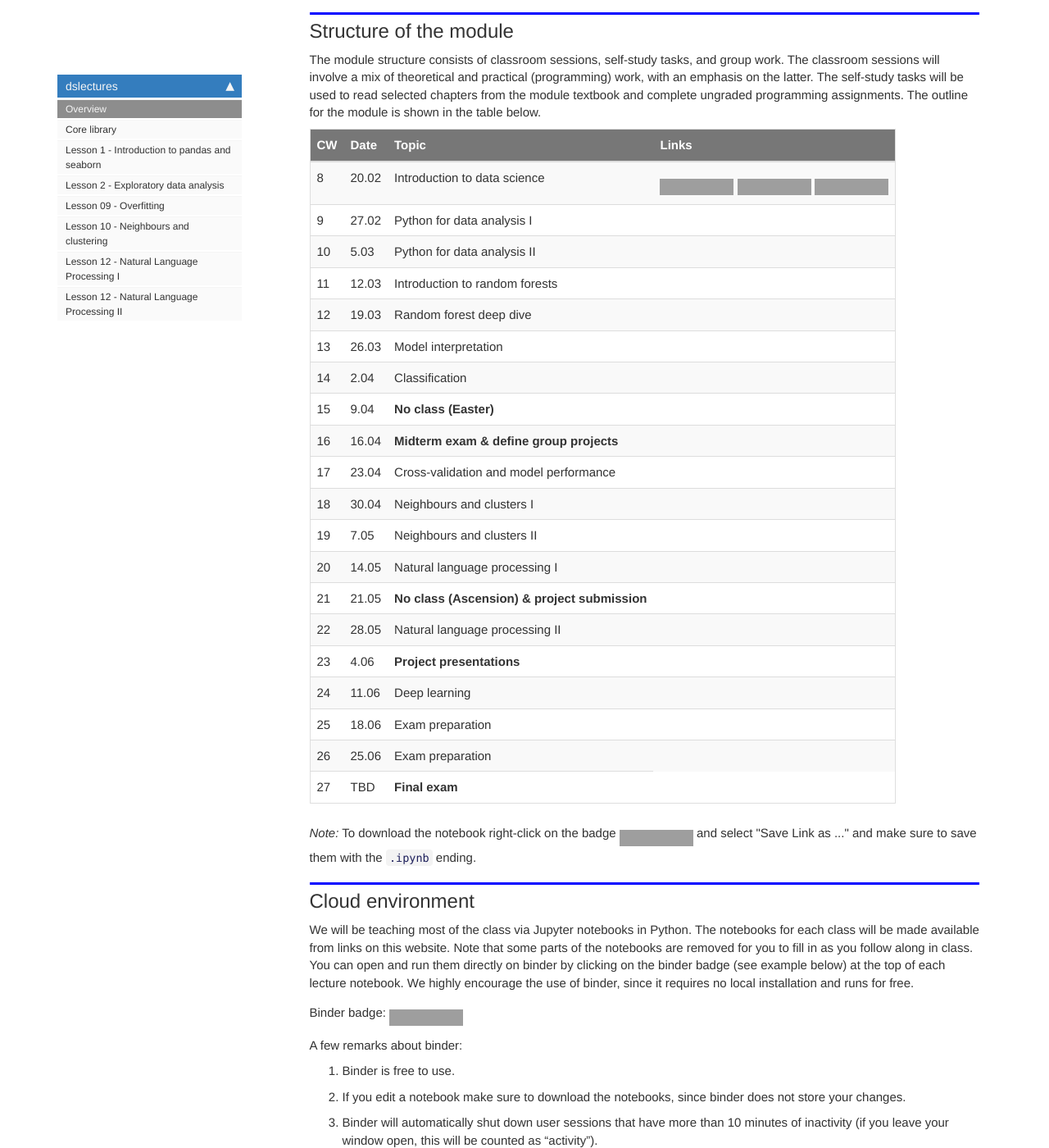
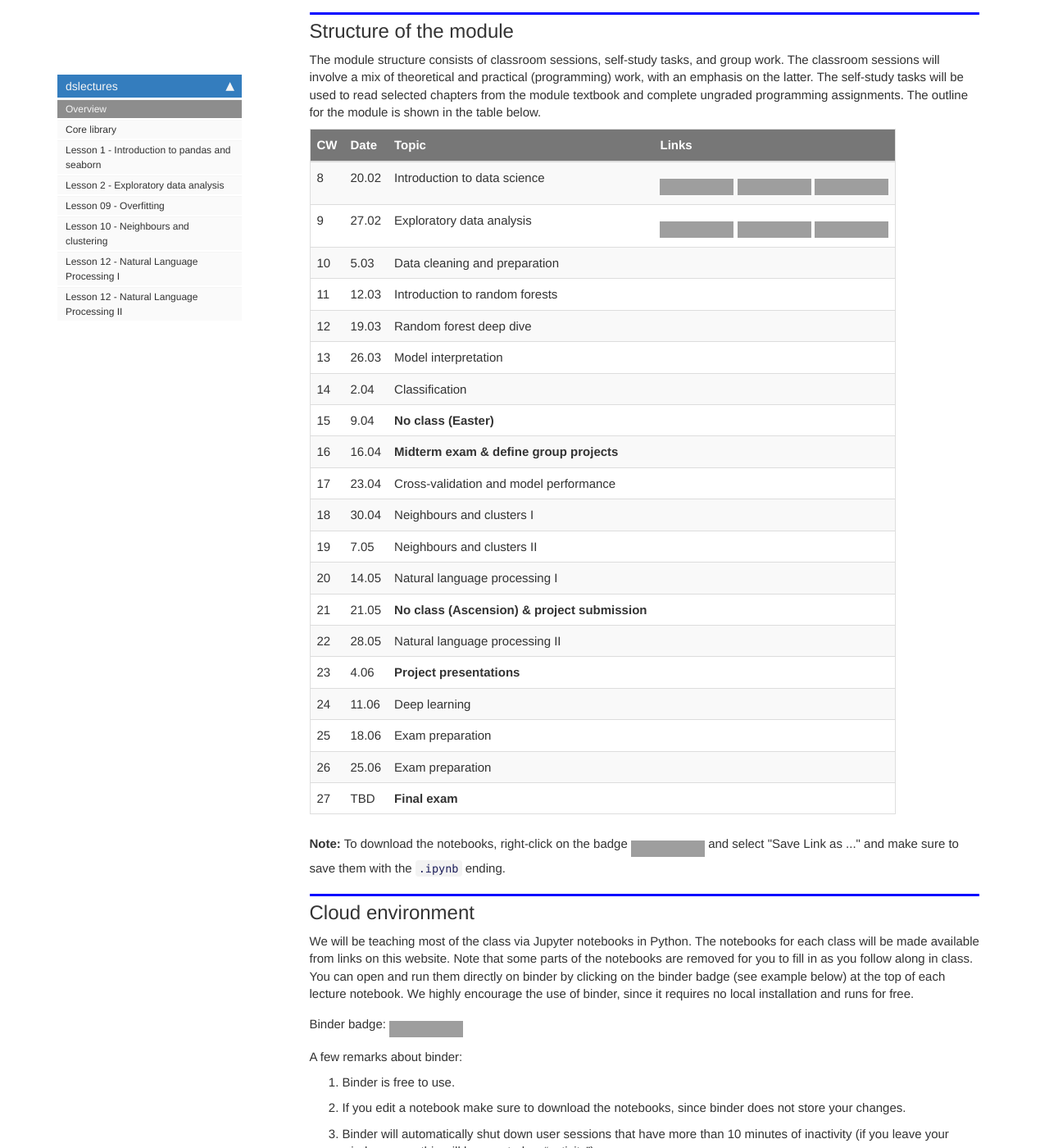
Before and after one commit to lewtun/dslectures, a Jekyll site: the page built from docs/index.html, in a window 1280 px wide and 1400 px high, scrolled down 1988 px. Shown: the whole window at 82% size. Built offline with Jekyll 4.4.1, drawn with Linux system fonts in a browser that asks for light colours; nearby versions of some CDN libraries; comment, search, counter and statistics services are not loaded; grey boxes are pictures that could not be loaded.

Commit message:
Add badges for lesson02

```diff
--- a/docs/core.html
+++ b/docs/core.html
@@ -73,7 +73,7 @@ summary: "API details."
 
 
 <div class="output_markdown rendered_html output_subarea ">
-<h4 id="get_dataset" class="doc_header"><code>get_dataset</code><a href="https://github.com/lewtun/dslectures/tree/master/dslectures/core.py#L12" class="source_link" style="float:right">[source]</a></h4><blockquote><p><code>get_dataset</code>(<strong><code>dataset_name</code></strong>:<code>str</code>)</p>
+<h4 id="get_dataset" class="doc_header"><code>get_dataset</code><a href="https://github.com/lewtun/dslectures/tree/master/dslectures/core.py#L11" class="source_link" style="float:right">[source]</a></h4><blockquote><p><code>get_dataset</code>(<strong><code>dataset_name</code></strong>:<code>str</code>)</p>
 </blockquote>
 <p>Download datasets from Google Drive.</p>
 
--- a/docs/index.html
+++ b/docs/index.html
@@ -87,13 +87,13 @@ large volumes of data, in order to improve business decision-making (Provost &am
 <tr>
 <td style="text-align:left">9</td>
 <td style="text-align:left">27.02</td>
-<td style="text-align:left">Python for data analysis I</td>
-<td style="text-align:left"></td>
+<td style="text-align:left">Exploratory data analysis</td>
+<td style="text-align:left"><a href="https://mybinder.org/v2/gh/lewtun/dslectures/master?filepath=notebooks%2Flesson02_exploratory-data-analysis.ipynb"><img src="https://mybinder.org/badge_logo.svg" alt="Binder"></a> <a href="https://github.com/lewtun/dslectures/blob/master/notebooks/lesson02_exploratory-data-analysis.ipynb"><img src="https://img.shields.io/static/v1?label=notebook&amp;message=lesson02_exploratory-data-analysis.ipynb&amp;color=red&amp;logo=Jupyter" alt="notebook"></a> <a href="https://drive.google.com/open?id=1o7zrt0wB5XeJp1r16hv2dUVQVQEVAygl"><img src="https://img.shields.io/static/v1?label=slides&amp;message=lesson02_exploratory-data-analysis.pdf&amp;color=blue&amp;logo=Google-drive" alt="slides"></a></td>
 </tr>
 <tr>
 <td style="text-align:left">10</td>
 <td style="text-align:left">5.03</td>
-<td style="text-align:left">Python for data analysis II</td>
+<td style="text-align:left">Data cleaning and preparation</td>
 <td style="text-align:left"></td>
 </tr>
 <tr>
@@ -196,10 +196,17 @@ large volumes of data, in order to improve business decision-making (Provost &am
 <td style="text-align:left">27</td>
 <td style="text-align:left">TBD</td>
 <td style="text-align:left"><strong>Final exam</strong></td>
+<td style="text-align:left"></td>
 </tr>
 </tbody>
 </table>
-<p><em>Note:</em> To download the notebook right-click on the badge <img src="https://img.shields.io/static/v1?label=notebook&amp;message=example-notebook.ipynb&amp;color=red&amp;logo=Jupyter" alt="notebook"> and select "Save Link as ..." and make sure to save them with the <code>.ipynb</code> ending.</p>
+
+</div>
+</div>
+</div>
+<div class="cell border-box-sizing text_cell rendered"><div class="inner_cell">
+<div class="text_cell_render border-box-sizing rendered_html">
+<p><strong>Note:</strong> To download the notebooks, right-click on the badge <img src="https://img.shields.io/static/v1?label=notebook&amp;message=example-notebook.ipynb&amp;color=red&amp;logo=Jupyter" alt="notebook"> and select "Save Link as ..." and make sure to save them with the <code>.ipynb</code> ending.</p>
 
 </div>
 </div>
```
Also changed, not shown: docs/lesson02_exploratory-data-analysis.html (+8 -0 lines), README.md, 2 other files.
